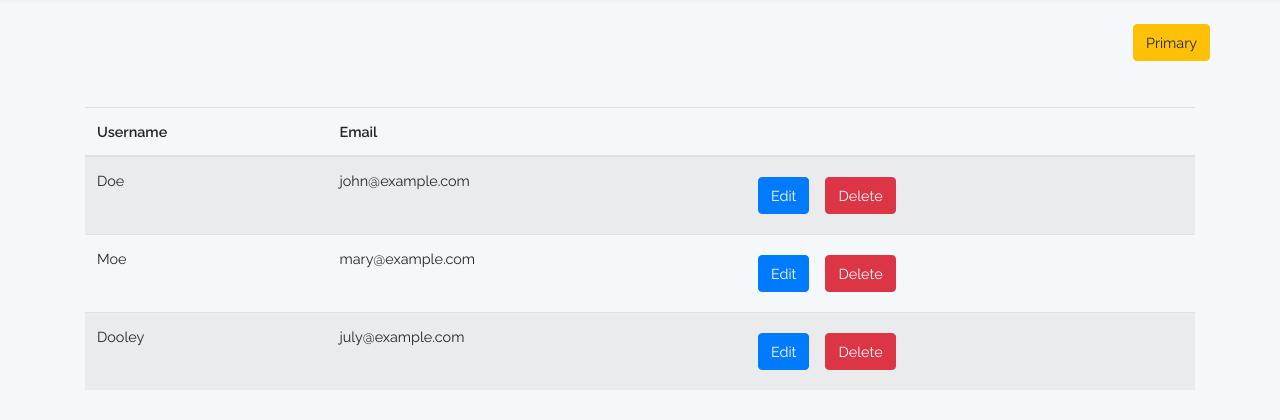
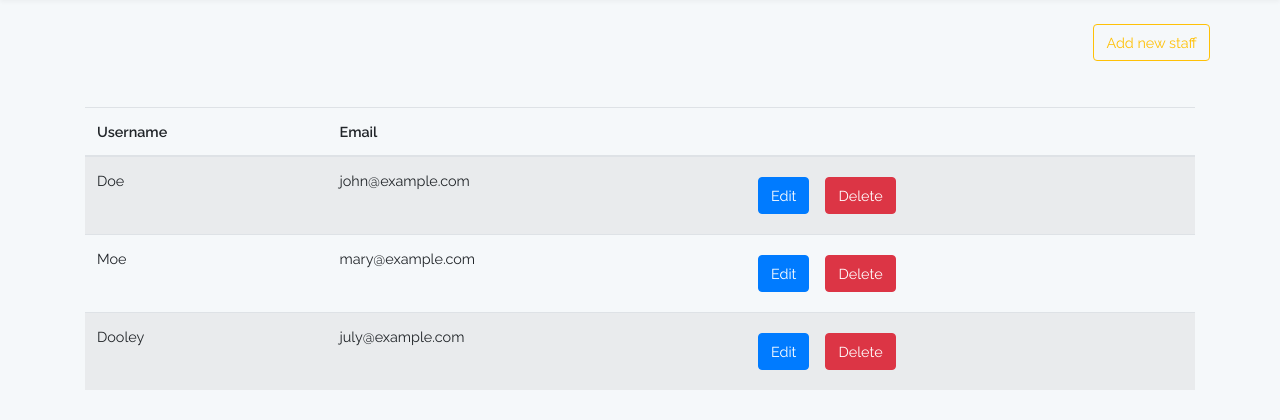
Before and after one commit to ETechCentreRepositories/hebeloft, a Laravel app: page /stafftable in a window 1280 px wide. Shown: the part 55-475 px from the top of the page. Run offline with Laravel 8, Linux system fonts and the light colour scheme; style sheets or scripts are compiled from the project's sources.

Commit message:
minor bug fixes

```diff
--- a/resources/views/auth/staffsignup.blade.php
+++ b/resources/views/auth/staffsignup.blade.php
@@ -5,7 +5,7 @@
     <div class="row justify-content-center">
         <div class="col-md-8 col-md-offset-2">
             <div class="card">
-                <div class="card-header">{{ __('Register') }}</div>
+                <div class="card-header">Staff Sign Up</div>
 
                 <div class="card-body">
                     <form class="form-horizontal" role="form" method="POST" action="{{ route('register') }}">
--- a/resources/views/stafftable.blade.php
+++ b/resources/views/stafftable.blade.php
@@ -4,7 +4,7 @@
 <div class="container">
     <div class="row justify-content-end">
         <div>
-            <a href="/staffsignup"><button type="button" class="btn btn-warning">Primary</button></a>
+            <a href="/staffsignup"><button type="button" class="btn btn-outline-warning">Add new staff</button></a>
         </div>
     </div>
     <br><br>
@@ -38,10 +38,10 @@
                     <td>
                         <div class="d-flex flex-row">
                             <div class="p-2">
-                                <a href="/staffsignup"><button type="button" class="btn btn-primary">Edit</button></a>
+                                <a href="/"><button type="button" class="btn btn-primary">Edit</button></a>
                             </div>
                             <div class="p-2">
-                                <a href="/staffsignup"><button type="button" class="btn btn-danger">Delete</button></a>
+                                <a href="/"><button type="button" class="btn btn-danger">Delete</button></a>
                             </div>
                         </div>
                     </td>
```
